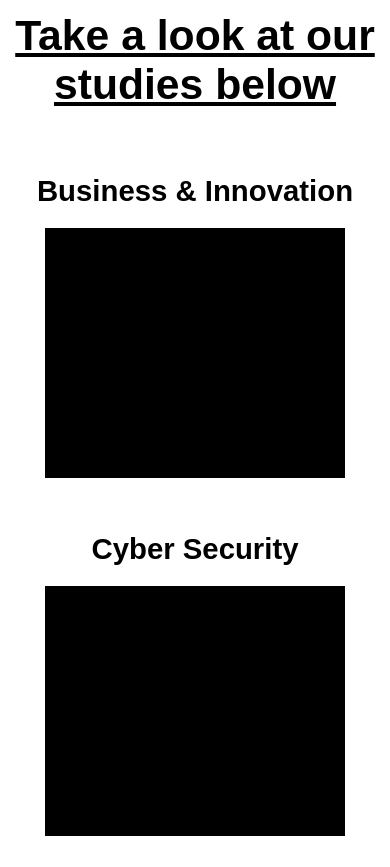
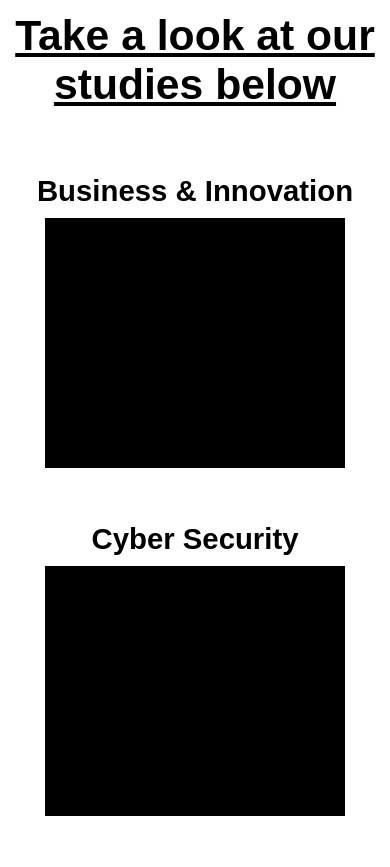
Before and after one commit to niklasjstein/SeeItCorrectIt, a plain HTML site: page index.html in a window 390 px wide. Shown: the part 797-1664 px from the top of the page. Drawn offline with Linux system fonts and the light colour scheme.

Commit message:
Update style.css

```diff
--- a/style.css
+++ b/style.css
@@ -120,7 +120,6 @@ li a{
     text-align: center;
     width: auto;
     flex-wrap: wrap;
-    margin-bottom: 5%;
 }
 
 .studiesName:hover{
@@ -342,6 +341,10 @@ ul li:hover{
         position: relative;
     }
 
+    .StudyImg{
+        padding-top: 10px;
+    }
+
     li a{
         font-size: 24pt;
     }
```
